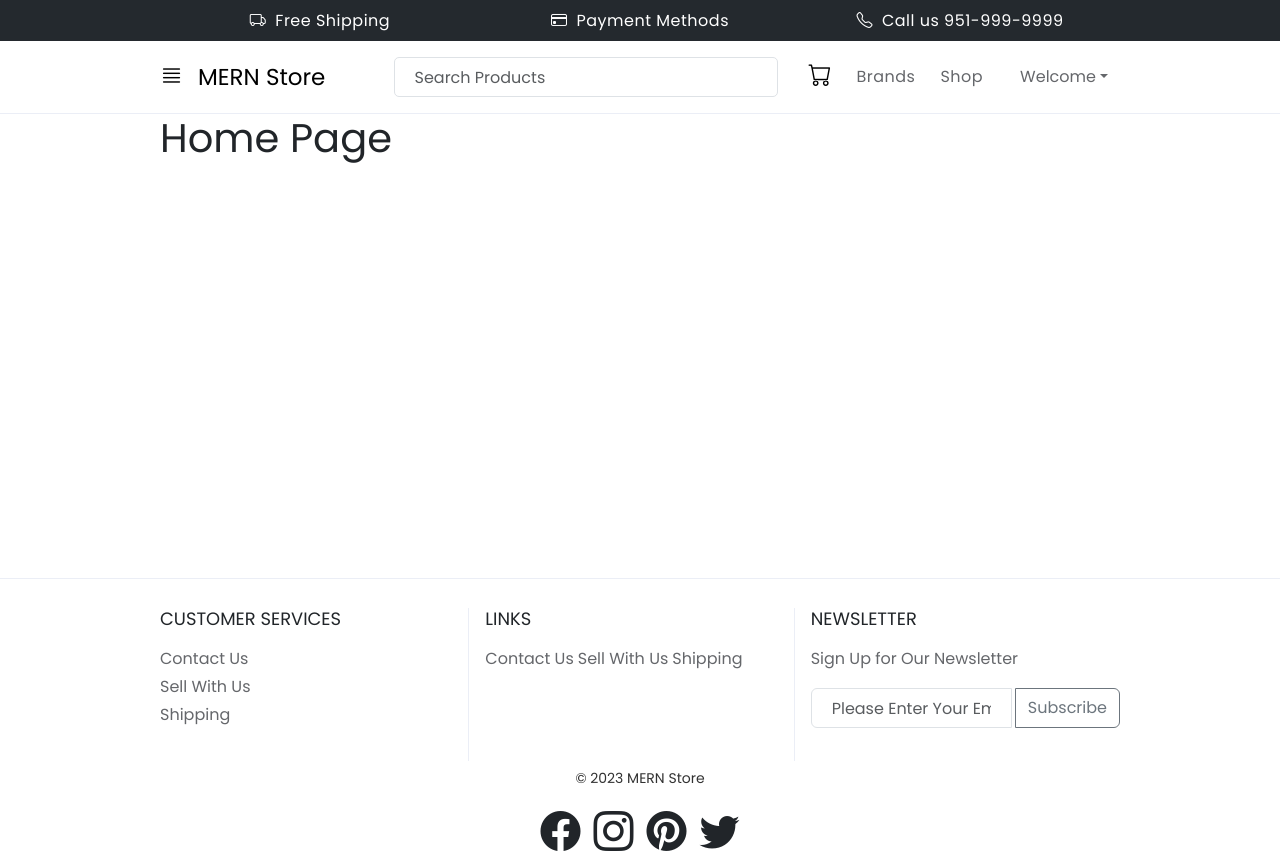
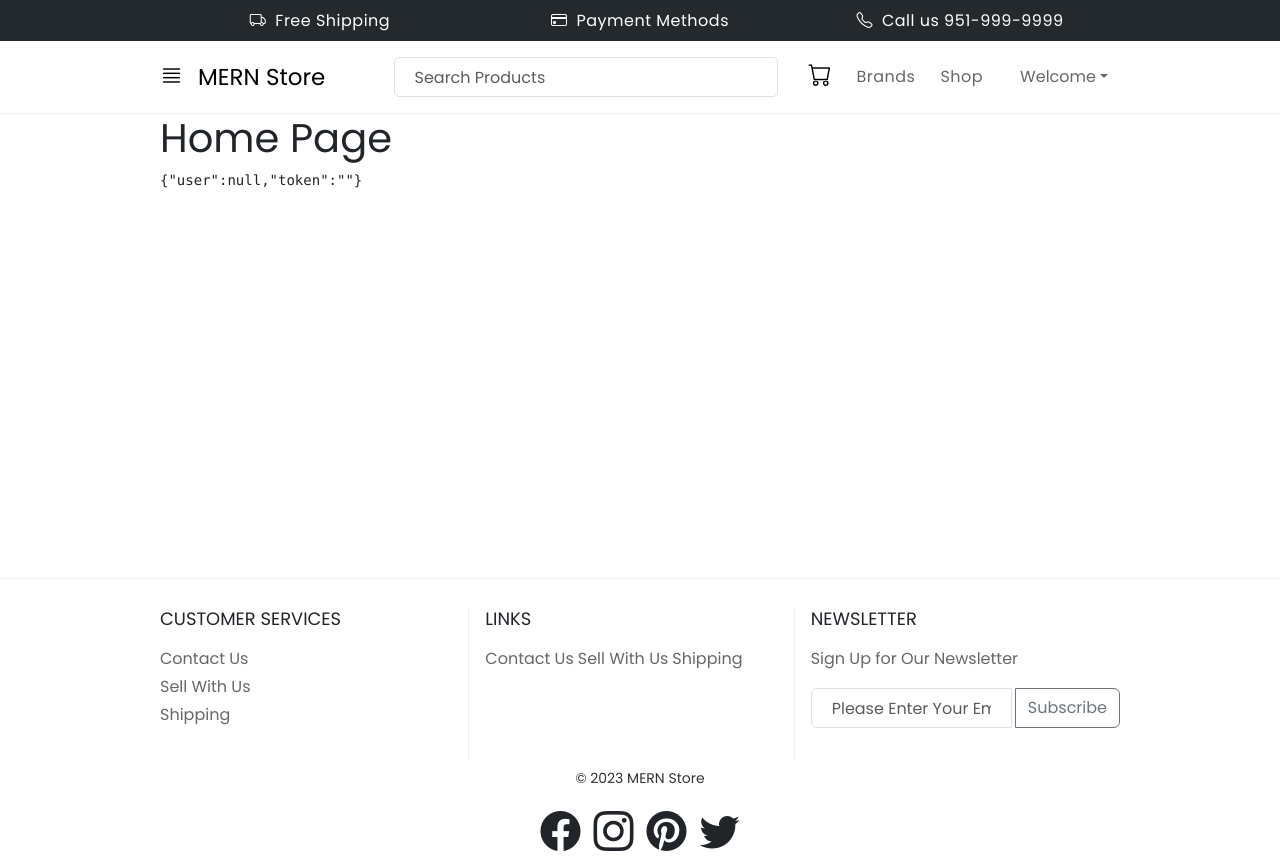
Before and after one commit to khuongdoanngoc/EcommerceApplication, a React (Create React App) app in the folder client/: page / in a window 1280 px wide. Built offline with nearby package versions, Linux system fonts and the light colour scheme.

Commit message:
Login in progress

```diff
--- a/client/src/components/Layout/Layout.js
+++ b/client/src/components/Layout/Layout.js
@@ -1,15 +1,13 @@
 import Header from "./Header";
 import Footer from "./Footer";
-import { ToastContainer } from "react-toastify";
-import "react-toastify/dist/ReactToastify.css";
+
+
 
 function Layout({ children }) {
     return (
         <div className="layout">
             <Header />
             <main>
-                <ToastContainer
-                theme="dark"/>
                 {children}
             </main>
             <Footer />
--- /dev/null
+++ b/client/src/context/auth.js
@@ -0,0 +1,21 @@
+import { createContext, useContext, useState } from "react";
+const AuthContext = createContext();
+
+function AuthProvider({ children }) {
+    const [auth, setAuth] = useState({
+        user: null,
+        token: "",
+    });
+
+    return (
+        <AuthContext.Provider value={[auth, setAuth]}>
+            {children}
+        </AuthContext.Provider>
+    );
+}
+
+const useAuth = () => {
+    return useContext(AuthContext);
+};
+
+export { useAuth, AuthProvider };
--- a/client/src/index.js
+++ b/client/src/index.js
@@ -3,15 +3,19 @@ import ReactDOM from "react-dom/client";
 import "./index.css";
 import App from "./App";
 import reportWebVitals from "./reportWebVitals";
-import { BrowserRouter } from "react-router-dom"
+import { BrowserRouter } from "react-router-dom";
+import { ToastContainer } from "react-toastify";
+import "react-toastify/dist/ReactToastify.css";
+import { AuthProvider } from "./context/auth";
 
 const root = ReactDOM.createRoot(document.getElementById("root"));
 root.render(
-    <React.StrictMode>
+    <AuthProvider>
         <BrowserRouter>
             <App />
+            <ToastContainer />
         </BrowserRouter>
-    </React.StrictMode>
+    </AuthProvider>
 );
 
 // If you want to start measuring performance in your app, pass a function
--- a/client/src/pages/Home.js
+++ b/client/src/pages/Home.js
@@ -1,10 +1,13 @@
 import Layout from "../components/Layout/Layout";
+import { useAuth } from "../context/auth";
 
 function Home() {
+    const [auth, setAuth] = useAuth();
     return (
         <div>
             <Layout>
                 <h1>Home Page</h1>
+                <pre>{JSON.stringify(auth)}</pre>
             </Layout>
         </div>
     );
--- a/client/src/pages/auth/Register.js
+++ b/client/src/pages/auth/Register.js
@@ -1,9 +1,10 @@
 import "../../styles/authStyles/login.css";
 import Layout from "../../components/Layout/Layout";
 import Form from "react-bootstrap/Form";
-import { toast } from "react-toastify";
 import { useState } from "react";
 import axios from "axios";
+import { useNavigate } from "react-router-dom";
+import { toast } from "react-toastify";
 
 function Register() {
     const [email, setEmail] = useState("");
@@ -12,6 +13,7 @@ function Register() {
     const [address, setAddress] = useState("");
     const [password, setPassword] = useState("");
     const [confirmPassword, setConfirmPassword] = useState("");
+    const navigate = useNavigate();
 
     const handleSubmit = async (e) => {
         e.preventDefault();
@@ -25,15 +27,21 @@ function Register() {
                 address,
             };
             const res = await axios.post(urlRegister, data);
-            console.log(res)
             if (res.data.success) {
                 toast.success(res.data.message);
+                console.log('toast rendered')
+                navigate("/login");
             } else {
                 toast.error(res.data.message);
             }
         } catch (error) {
-            console.log(error)
-            toast.error("Failure Registation!");
+            console.log(error.response.data);
+            if (!error.response.data.success) {
+                const message = error.response.data.message;
+                toast.error(message);
+            } else {
+                toast.error("Failure Registation!");
+            }
         }
     };
 
--- a/package.json
+++ b/package.json
@@ -29,6 +29,7 @@
     "express": "^4.18.2",
     "jsonwebtoken": "^9.0.2",
     "mongoose": "^8.0.0",
-    "nodemon": "^3.0.1"
+    "nodemon": "^3.0.1",
+    "react-toastify": "^9.1.3"
   }
 }
```
Also changed, not shown: 2 other files (tests, documents, lock files or other folders).
